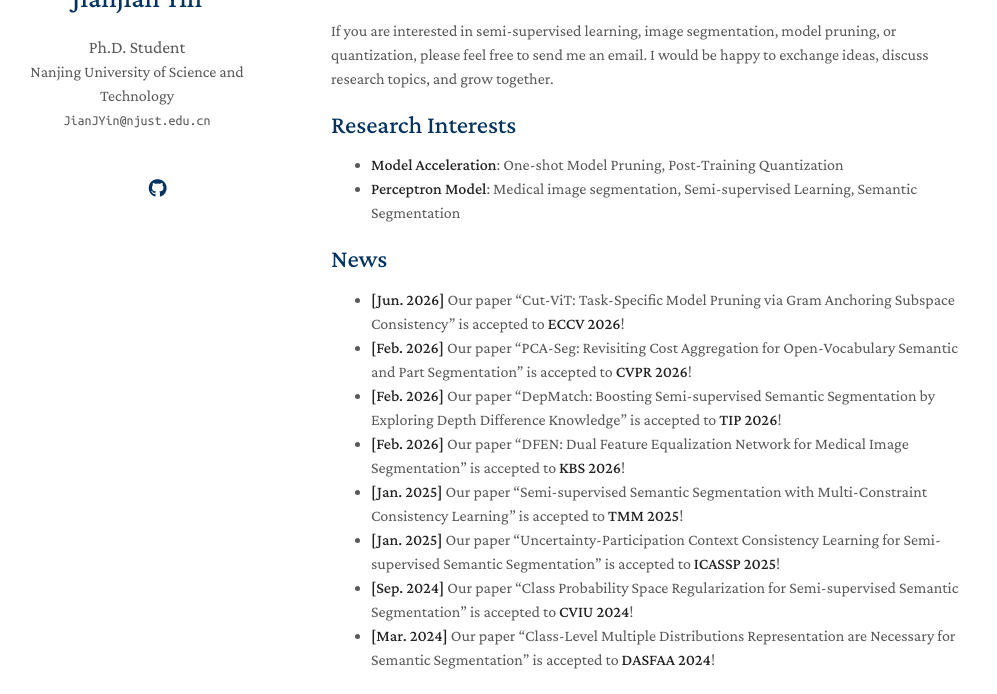
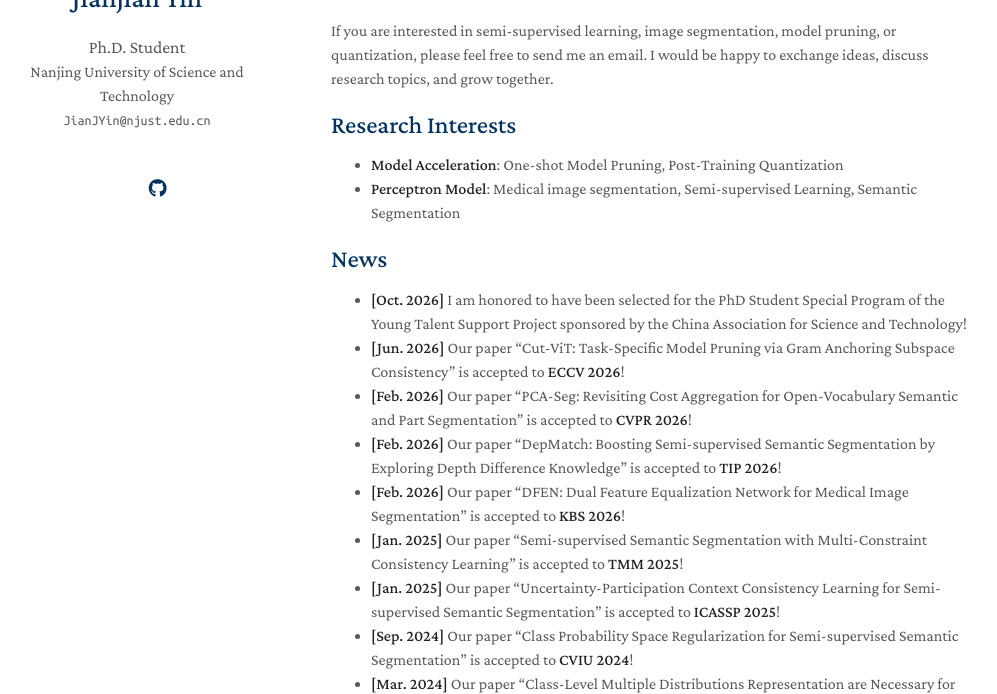
Before and after one commit to PixelSegTech/PixelSegTech.github.io, a Jekyll site: the page built from index.md, in a window 1280 px wide and 900 px high, cut to the strip 206-900 px from the top of the window. Shown: the whole strip, without its empty margins (139-1136 px from the left). Built offline with Jekyll 4.4.1, drawn with Linux system fonts in a browser that asks for light colours; a style sheet for code colours, icons or effects is not loaded; our own code applies the rules of GitHub Pages for plain Markdown files.

Commit message:
Update
Update

```diff
--- a/index.md
+++ b/index.md
@@ -15,6 +15,7 @@ If you are interested in semi-supervised learning, image segmentation, model pru
 - **Perceptron Model**: Medical image segmentation, Semi-supervised Learning, Semantic Segmentation
 
 ## News
+- **[Oct. 2026]** I am honored to have been selected for the PhD Student Special Program of the Young Talent Support Project sponsored by the China Association for Science and Technology!
 - **[Jun. 2026]** Our paper "Cut-ViT: Task-Specific Model Pruning via Gram Anchoring Subspace Consistency" is accepted to **ECCV 2026**!
 - **[Feb. 2026]** Our paper "PCA-Seg: Revisiting  Cost Aggregation for Open-Vocabulary Semantic and Part Segmentation" is accepted to **CVPR 2026**!
 - **[Feb. 2026]** Our paper "DepMatch: Boosting Semi-supervised  Semantic Segmentation by Exploring  Depth Difference Knowledge" is accepted to **TIP 2026**!
```
